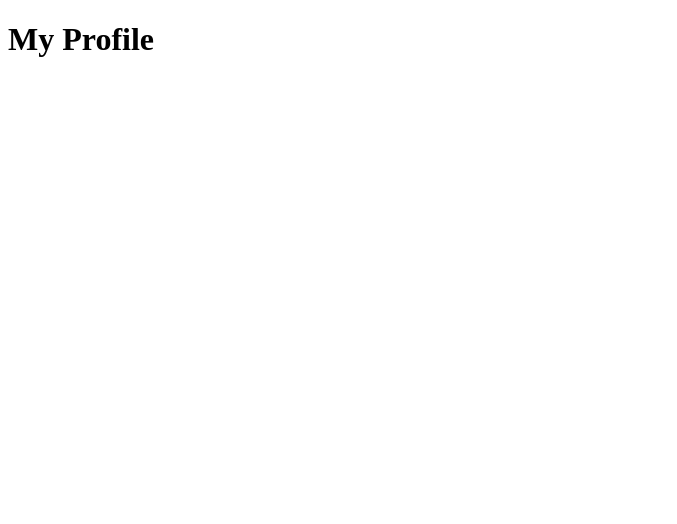
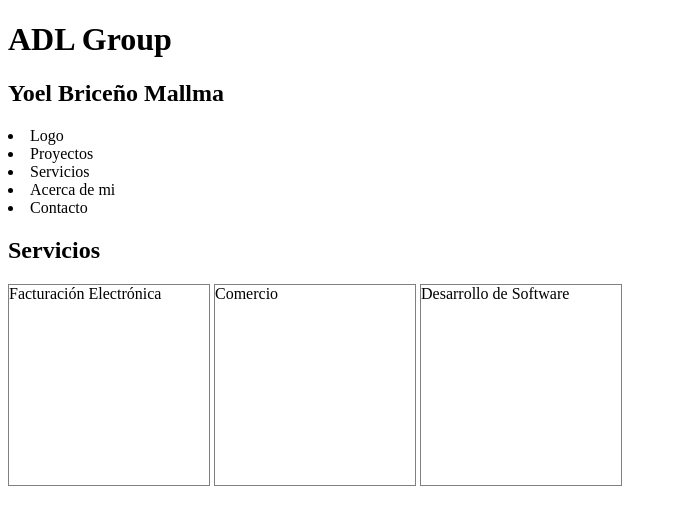
Before and after one commit to yoembm/yoembm.github.io, a plain HTML site: page index.html in a window 1280 px wide. Shown: the whole page, without its empty margins (0-677 px from the left). Drawn offline with Linux system fonts and the light colour scheme.

Commit message:
first Structure

```diff
--- a/index.html
+++ b/index.html
@@ -5,10 +5,42 @@
     <meta http-equiv="X-UA-Compatible" content="IE=edge">
     <meta name="viewport" content="width=device-width, initial-scale=1.0">
     <title>Document</title>
+    <link rel="stylesheet" href="mainStyle.css">
 </head>
 <body>
 
-    <h1>My Profile</h1>
+    <header>
+        <h1>ADL Group</h1>
+        <h2>Yoel Briceño Mallma</h2>
+
+        <nav>
+            <li>Logo</li>
+
+            <li>Proyectos</li>
+            <li>Servicios</li>
+            <li>Acerca de mi</li>
+            <li>Contacto</li>
+        </nav>
+    </header>
+
+    <body>
+
+        <div class="class-servicios">
+
+            <h2>Servicios</h2>
+            <div>
+                <a>Facturación Electrónica</a>
+            </div>
+            <div>
+                <a>Comercio</a>
+            </div>
+            <div>
+                <a>Desarrollo de Software</a>
+            </div>
+        </div>
+
+    </body>
+
 
 </body>
 </html>
--- /dev/null
+++ b/mainStyle.css
@@ -0,0 +1,12 @@
+.class-servicios > div {
+    border: 1px solid grey;
+    display: inline-block;
+    width: 200px;
+    height: 200px;
+
+}
+
+.class-servicios >div >a {
+
+
+}
```
